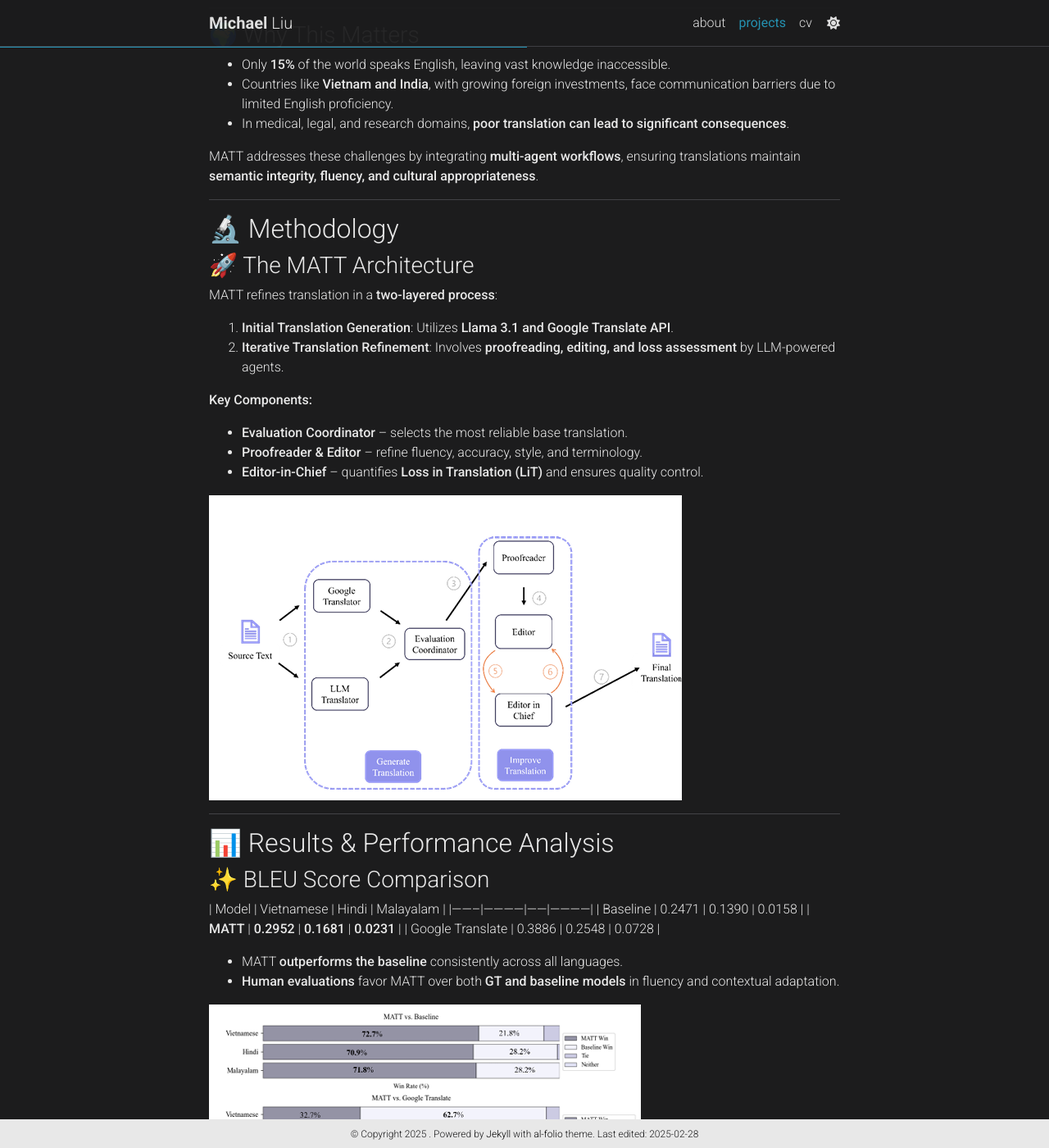
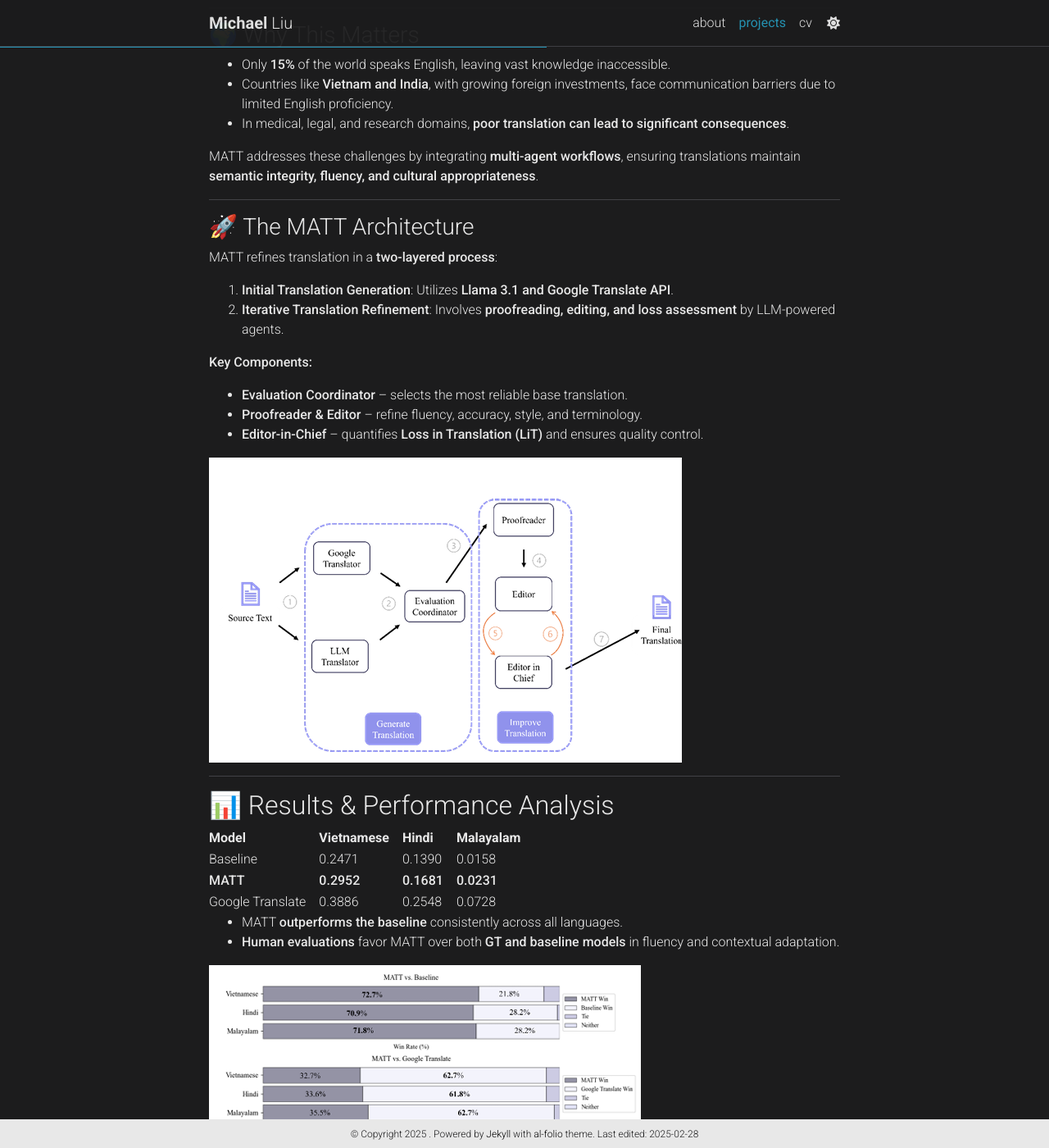
Before and after one commit to Michael-xliu/michael-xliu.github.com, a Jekyll site: the page built from _projects/Multi-Agent Translation Team (MATT).md, in a window 1280 px wide and 1400 px high, scrolled down 675 px. Shown: the whole window at 82% size. Built offline with Jekyll 4.4.1, drawn with Linux system fonts in a browser that asks for light colours; comment, search, counter and statistics services are not loaded; a style sheet for code colours, icons or effects is not loaded.

Commit message:
Updated Matt

```diff
--- a/_projects/Multi-Agent Translation Team (MATT).md
+++ b/_projects/Multi-Agent Translation Team (MATT).md
@@ -31,8 +31,6 @@ MATT addresses these challenges by integrating **multi-agent workflows**, ensuri
 
 ---
 
-## 🔬 Methodology
-
 ### 🚀 The MATT Architecture
 
 MATT refines translation in a **two-layered process**:
@@ -50,7 +48,6 @@ MATT refines translation in a **two-layered process**:
 
 ## 📊 Results & Performance Analysis
 
-### ✨ BLEU Score Comparison
 | Model | Vietnamese | Hindi | Malayalam |
 |--------|------------|------|------------|
 | Baseline | 0.2471 | 0.1390 | 0.0158 |
```
